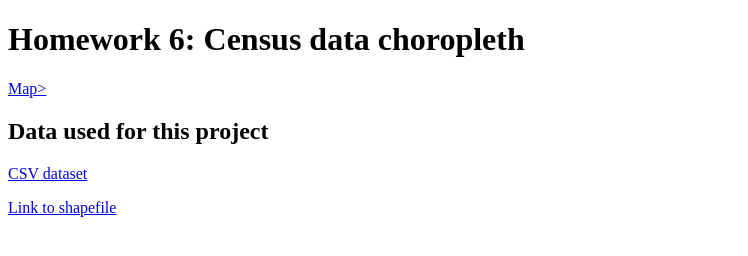
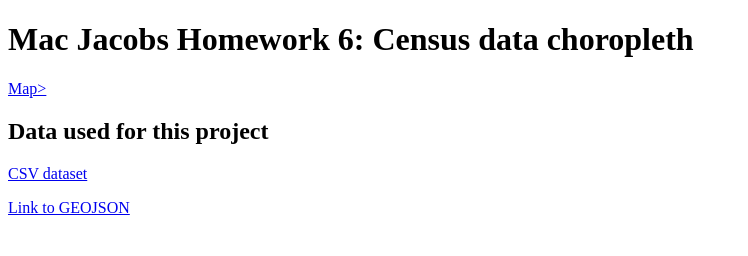
Before and after one commit to Macjacobs/HW6Part1, a plain HTML site: page index.html in a window 1280 px wide. Shown: the whole page, without its empty margins (0-748 px from the left). Drawn offline with Linux system fonts and the light colour scheme.

Commit message:
Update index.html

```diff
--- a/index.html
+++ b/index.html
@@ -6,14 +6,14 @@
     <title>Homework 6</title>
 </head>
 <body>
-<h1>Homework 6: Census data choropleth </h1>
+<h1>Mac Jacobs Homework 6: Census data choropleth </h1>
 <a href="./HW6Part1Map.png"<h2>Map</h2>></a>
 
 <!-- Link to your shapefile in Github and you CSV -->
 <h2>Data used for this project</h2>
     <a href="https://raw.githubusercontent.com/Macjacobs/HW6Part1/main/ACSST5Y2021.S2301-Data%20copy.csv"> CSV dataset </a>
     <p></p>
-    <a href="./TN_Vector.geojson"> Link to shapefile </a>
+    <a href="./TN_Vector.geojson"> Link to GEOJSON </a>
 
 </body>
 </html>
```
